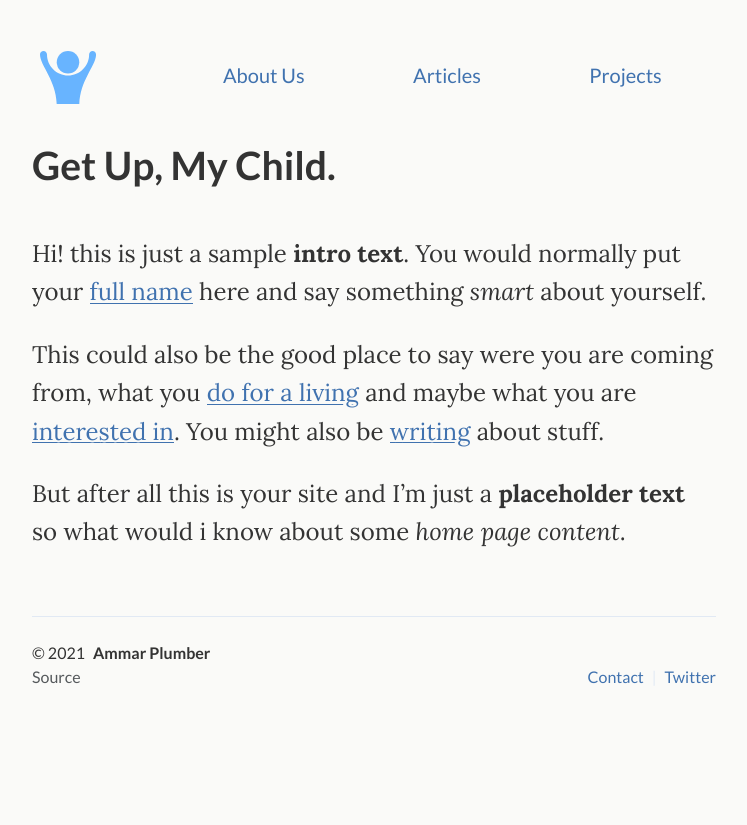
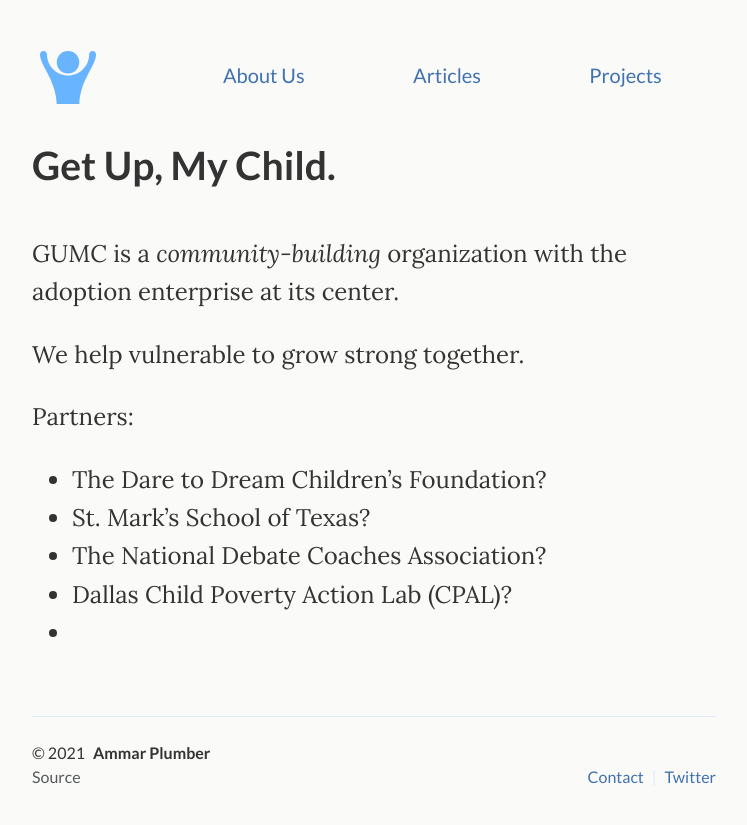
Before and after one commit to getupmychild/getupmychild.github.io, a Jekyll site: the page built from index.md, in a window 1280 px wide. Shown: the top 825 px of the page, without its empty margins (266-1013 px from the left). Built offline with Jekyll 4.4.1, drawn with Linux system fonts in a browser that asks for light colours.

Commit message:
new content

```diff
--- a/index.md
+++ b/index.md
@@ -6,9 +6,14 @@ layout: default
 <br>
 
 <div class="lead pretty-links">
-  Hi! this is just a sample **intro text**. You would normally put your [full name](about/) here and say something *smart* about yourself.
+  GUMC is a _community-building_ organization with the adoption enterprise at its center.
 
-  This could also be the good place to say were you are coming from, what you [do for a living](work/) and maybe what you are [interested in](projects/). You might also be [writing](articles/) about stuff.
+  We help vulnerable to grow strong together.
 
-  But after all this is your site and I'm just a **placeholder text** so what would i know about some *home page content*.
+  Partners:
+  - The Dare to Dream Children's Foundation?
+  - St. Mark's School of Texas?
+  - The National Debate Coaches Association?
+  - Dallas Child Poverty Action Lab (CPAL)?
+  -
 </div>
```
Also changed, not shown: assets/img/Jan.jpg.
